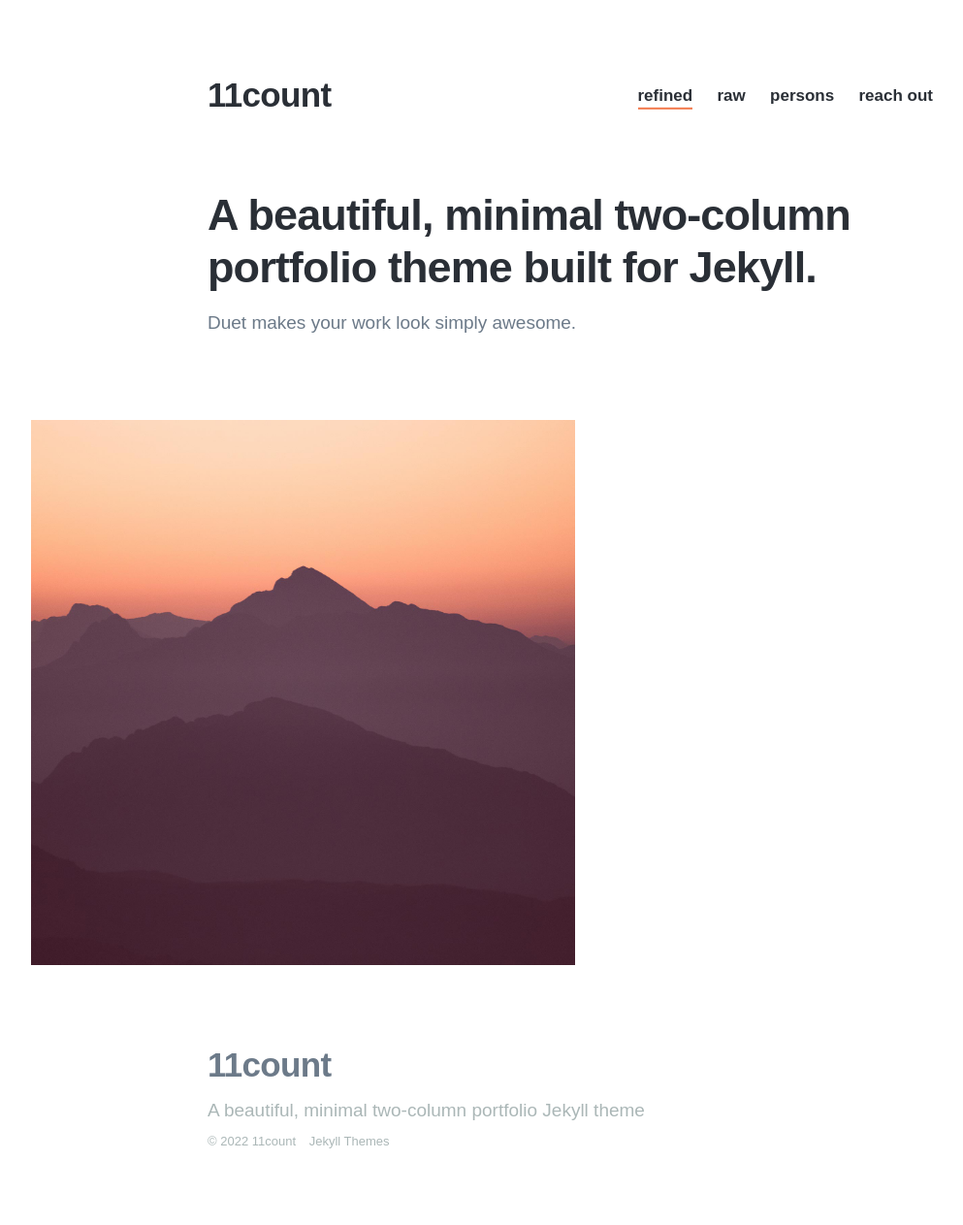
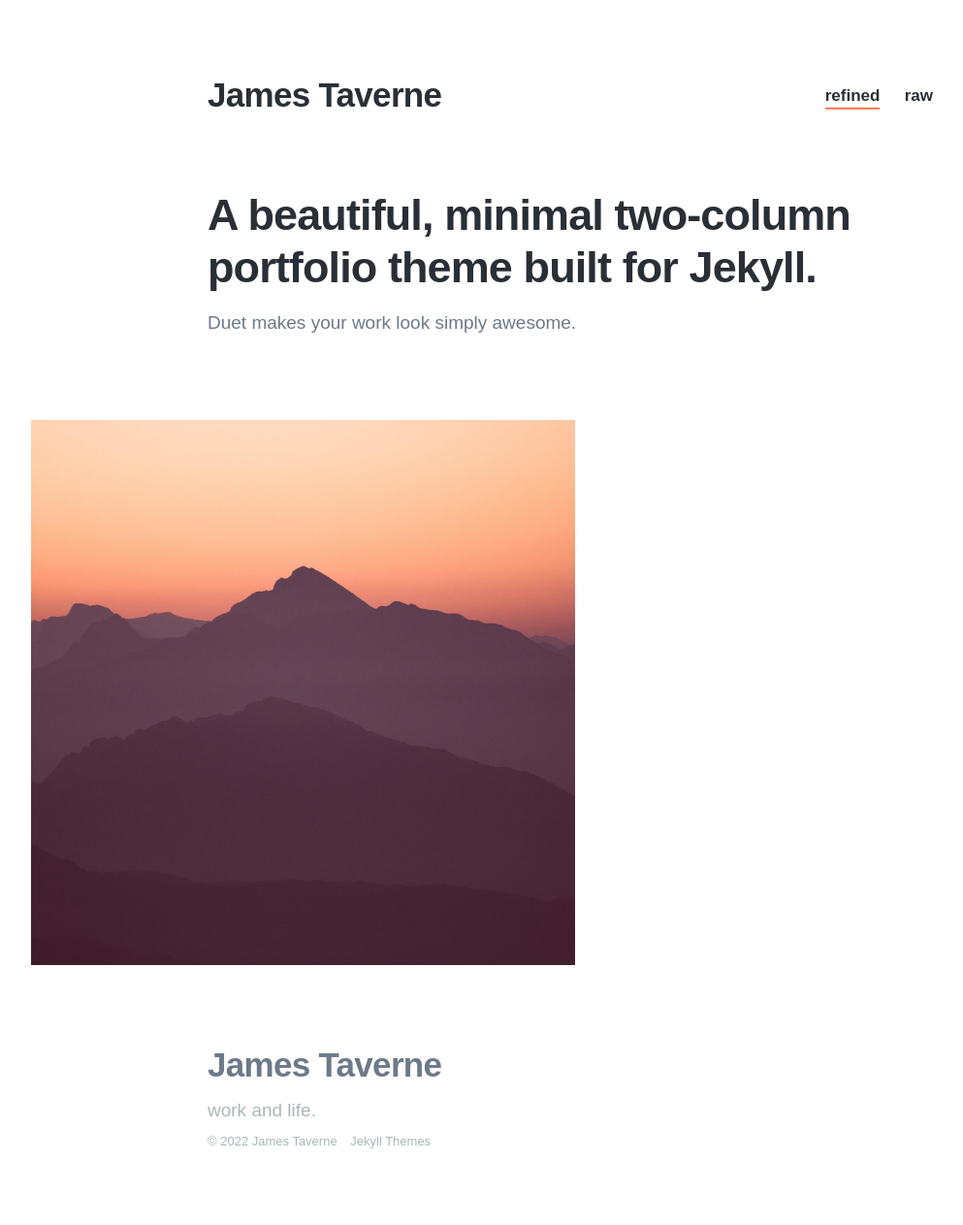
Before and after one commit to jamestaverne/jamestaverne.github.io, a Jekyll site: the page built from index.html, in a window 1280 px wide. Shown: the whole page at 97% size, without its empty margins (42-1035 px from the left). Built offline with Jekyll 4.4.1, drawn with Linux system fonts in a browser that asks for light colours; nearby versions of some CDN libraries; some web fonts are replaced.

Commit message:
Update settings.yml

```diff
--- a/_data/settings.yml
+++ b/_data/settings.yml
@@ -1,5 +1,5 @@
 basic_settings:
-  site_title: 11count
+  site_title: James Taverne
   favicon_image: /images/favicon.png
 
 header_settings:
@@ -12,15 +12,15 @@ menu_settings:
       url: '/'
     - title: 'raw'
       url: '/blog/'
-    - title: 'persons'
-      url: '/about'
-    - title: 'reach out'
-      url: '/contact'
+#     - title: 'persons'
+#       url: '/about'
+#     - title: 'reach out'
+#       url: '/contact'
 
 footer_settings:
   logo_image:
   logo_width: 200
-  footer_tagline: A beautiful, minimal two-column portfolio Jekyll theme
+  footer_tagline: work and life.
 
 grid_settings:
   overlay_opacity: 0.7
```
